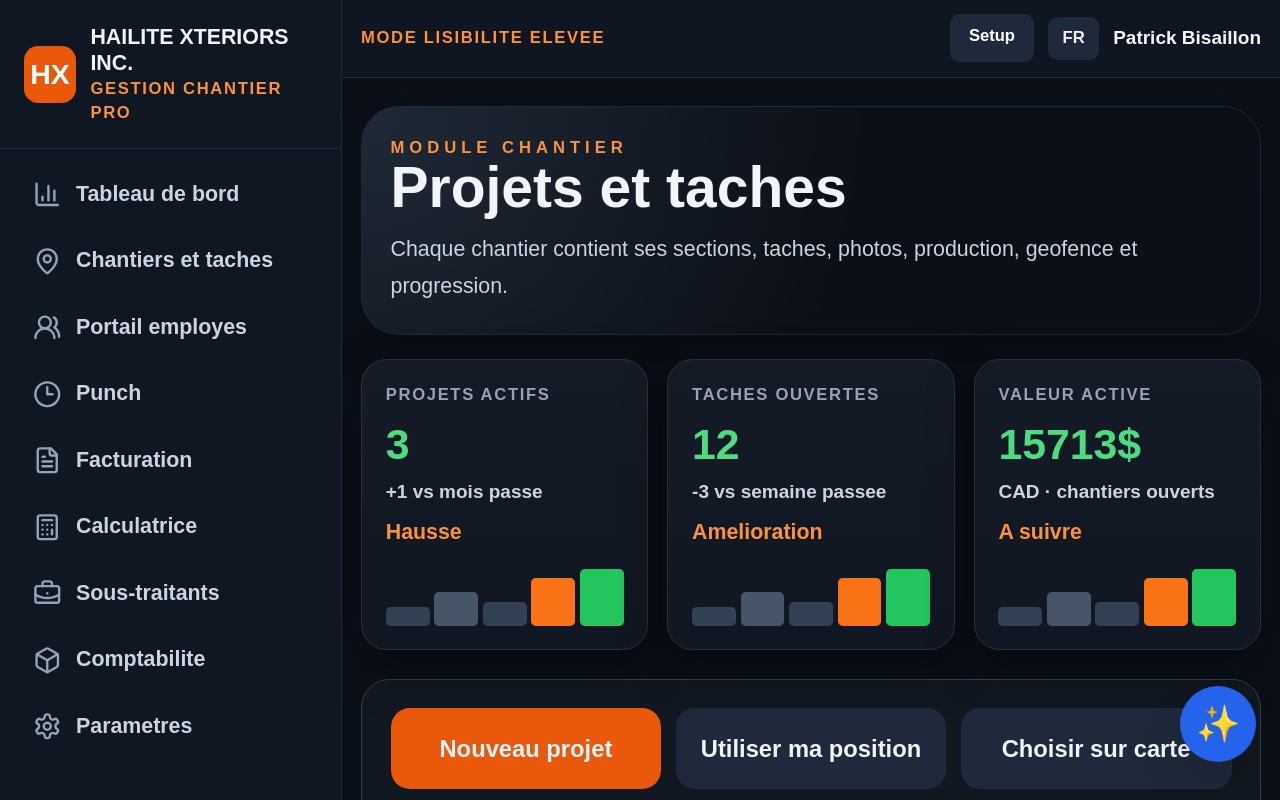
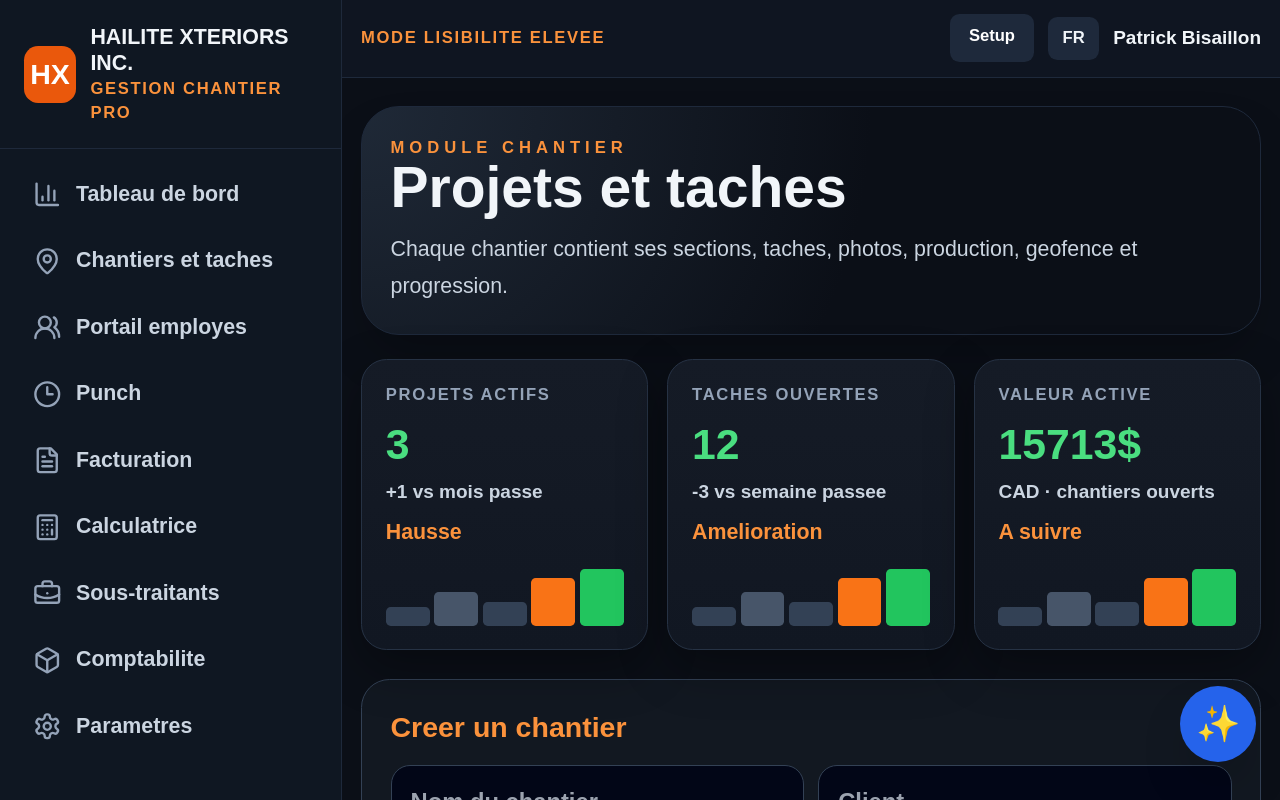
Before and after one commit to bisaillonpatrick1979-dev/Chatgpt-hailite-, a Next.js app: page /projects in a window 1280 px wide. Shown: the top 800 px of the page. Built offline with nearby package versions, Linux system fonts and the light colour scheme.

Commit message:
Add functional project builder to projects page

```diff
--- a/app/projects/page.tsx
+++ b/app/projects/page.tsx
@@ -1,5 +1,6 @@
 import { AppShell } from "@/components/AppShell";
 import { TrendCard } from "@/components/TrendCard";
+import { ProjectBuilder } from "@/components/ProjectBuilder";
 
 const projects = [
   { name: "Chantier Hydro-Quebec", client: "Hydro-Quebec Renovations", progress: "72%", pay: "9975$", tasks: ["Changer les fascias", "Changer le soffit", "Refaire le mur sud", "Photos finales"] },
@@ -20,13 +21,9 @@ export default function Page() {
         <TrendCard label="Taches ouvertes" value="12" compare="-3 vs semaine passee" status="Amelioration" />
         <TrendCard label="Valeur active" value="15713$" compare="CAD · chantiers ouverts" status="A suivre" />
       </section>
+      <ProjectBuilder />
       <section className="pro-panel mt-6 p-6">
-        <div className="grid gap-3 md:grid-cols-3">
-          <button className="rounded-2xl bg-orange-600 p-5 text-xl font-black">Nouveau projet</button>
-          <button className="rounded-2xl bg-slate-800 p-5 text-xl font-black">Utiliser ma position</button>
-          <button className="rounded-2xl bg-slate-800 p-5 text-xl font-black">Choisir sur carte</button>
-        </div>
-        <div className="mt-6 grid gap-5">
+        <div className="mt-2 grid gap-5">
           {projects.map((project) => (
             <article key={project.name} className="rounded-2xl border border-slate-700 bg-slate-950 p-5 shadow-xl">
               <div className="flex flex-col justify-between gap-3 md:flex-row md:items-start">
@@ -34,14 +31,9 @@ export default function Page() {
                   <h2 className="text-3xl font-black text-white">{project.name}</h2>
                   <p className="mt-2 text-lg font-bold text-slate-400">Client: {project.client}</p>
                 </div>
-                <div className="text-left md:text-right">
-                  <p className="text-3xl font-black text-green-400">{project.progress}</p>
-                  <p className="text-lg font-black text-orange-400">{project.pay}</p>
-                </div>
+                <div className="text-left md:text-right"><p className="text-3xl font-black text-green-400">{project.progress}</p><p className="text-lg font-black text-orange-400">{project.pay}</p></div>
               </div>
-              <div className="mt-5 h-4 overflow-hidden rounded-full bg-slate-800">
-                <div className="h-full rounded-full bg-orange-500" style={{ width: project.progress }} />
-              </div>
+              <div className="mt-5 h-4 overflow-hidden rounded-full bg-slate-800"><div className="h-full rounded-full bg-orange-500" style={{ width: project.progress }} /></div>
               <div className="mt-5 grid gap-3 md:grid-cols-2">
                 {project.tasks.map((task) => <div key={task} className="rounded-xl border border-slate-800 bg-[#121821] p-4 text-xl font-black text-slate-100">□ {task}</div>)}
               </div>
```
